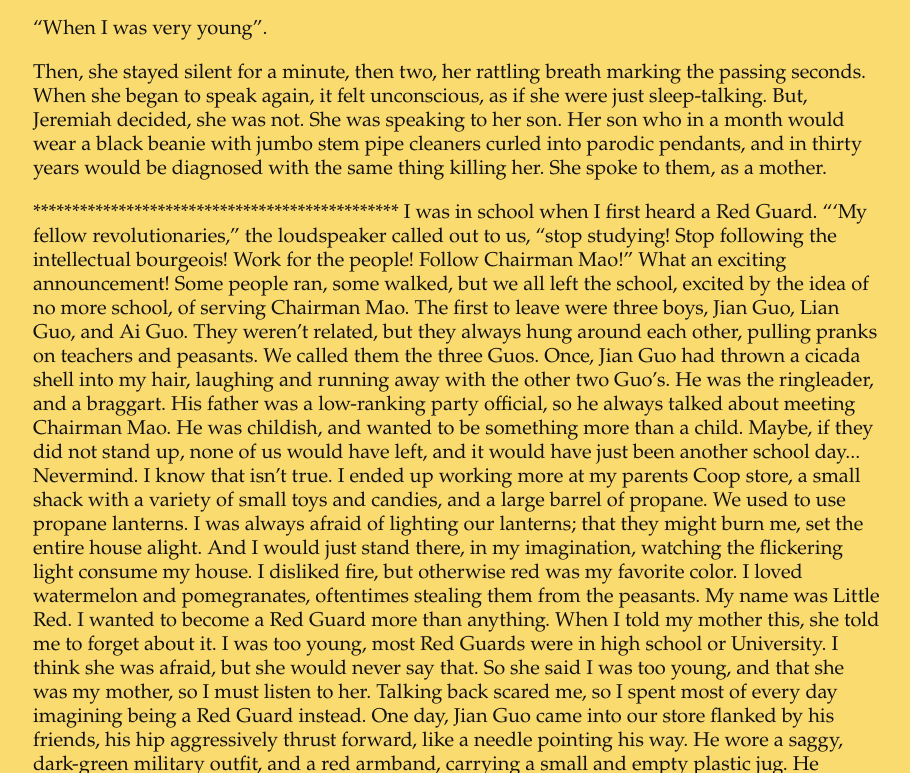
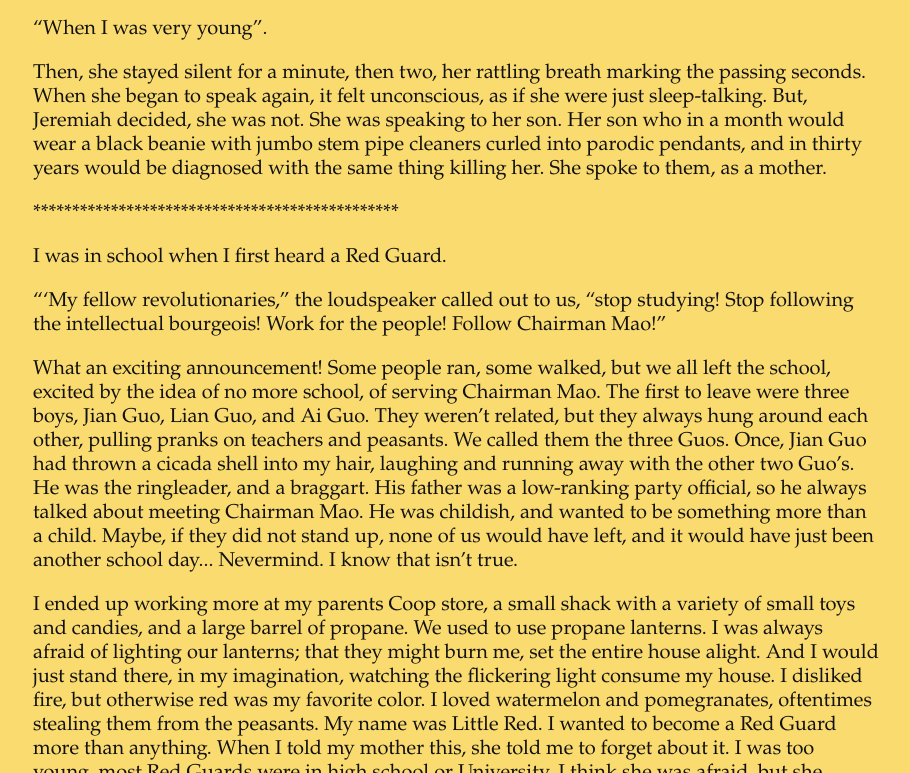
Before and after one commit to nicholasjdc/personal_website, a plain HTML site: page garden_village.html in a window 1280 px wide. Shown: the part 607-1380 px from the top of the page, without its empty margins (167-1077 px from the left). Drawn offline with Linux system fonts and the light colour scheme.

Commit message:
fm podcast

```diff
--- a/garden_village.html
+++ b/garden_village.html
@@ -31,13 +31,16 @@ In that moment in the future, thinking of the ceiling, of the asbestos, of the c
     into parodic pendants, and in thirty years would be diagnosed with the same thing killing her.
     She spoke to them, as a mother.  </p>
 ***********************************************
-I was in school when I first heard a Red Guard.
-“‘My fellow revolutionaries,” the loudspeaker called out to us,  “stop studying!
-Stop following the intellectual bourgeois! Work for the people! Follow Chairman Mao!”
- What an exciting announcement! Some people ran, some walked, but we all left the school,
+<p>I was in school when I first heard a Red Guard. </p>
+<p>“‘My fellow revolutionaries,” the loudspeaker called out to us,  “stop studying!
+Stop following the intellectual bourgeois! Work for the people! Follow Chairman Mao!”</p>
+<p>What an exciting announcement! Some people ran, some walked, but we all left the school,
  excited by the idea of no more school, of serving Chairman Mao. The first to leave were three boys,
  Jian Guo, Lian Guo, and Ai Guo. They weren’t related, but they always hung around each other,
-  pulling pranks on teachers and peasants. We called them the three Guos. Once, Jian Guo had thrown a cicada shell into my hair, laughing and running away with the other two Guo’s. He was the ringleader, and a braggart. His father was a low-ranking party official, so he always talked about meeting Chairman Mao. He was childish, and wanted to be something more than a child. Maybe, if they did not stand up, none of us would have left, and it would have just been another school day... Nevermind. I know that isn’t true.
+  pulling pranks on teachers and peasants. We called them the three Guos. Once, Jian Guo had thrown a cicada shell into my hair,
+  laughing and running away with the other two Guo’s. He was the ringleader, and a braggart. His father was a low-ranking party official,
+  so he always talked about meeting Chairman Mao. He was childish, and wanted to be something more than a child.
+  Maybe, if they did not stand up, none of us would have left, and it would have just been another school day... Nevermind. I know that isn’t true.</p>
 I ended up working more at my parents Coop store, a small shack with a variety of small toys and candies, and a large barrel of propane. We used to use propane lanterns. I was always afraid of lighting our lanterns; that they might burn me, set the entire house alight. And I would just stand there, in my imagination, watching the flickering light consume my house. I disliked fire, but otherwise red was my favorite color. I loved watermelon and pomegranates, oftentimes stealing them from the peasants. My name was Little Red. I wanted to become a Red Guard more than anything.
 When I told my mother this, she told me to forget about it. I was too young, most Red Guards were in high school or University. I think she was afraid, but she would never say that. So she said I was too young, and that she was my mother, so I must listen to her. Talking back scared me, so I spent most of every day imagining being a Red Guard instead.
 One day, Jian Guo came into our store flanked by his friends, his hip aggressively thrust forward, like a needle pointing his way. He wore a saggy, dark-green military outfit, and a red armband, carrying a small and empty plastic jug. He looked ridiculous, and I later learned he borrowed his older brother’s Red Guard outfit. However, in the moment, all I felt was jealousy. As his eyes scanned the shop, they fell upon me and he asked “Hey, Xiao Hong, how do I look?”.
```
Also changed, not shown: 1 other file.
